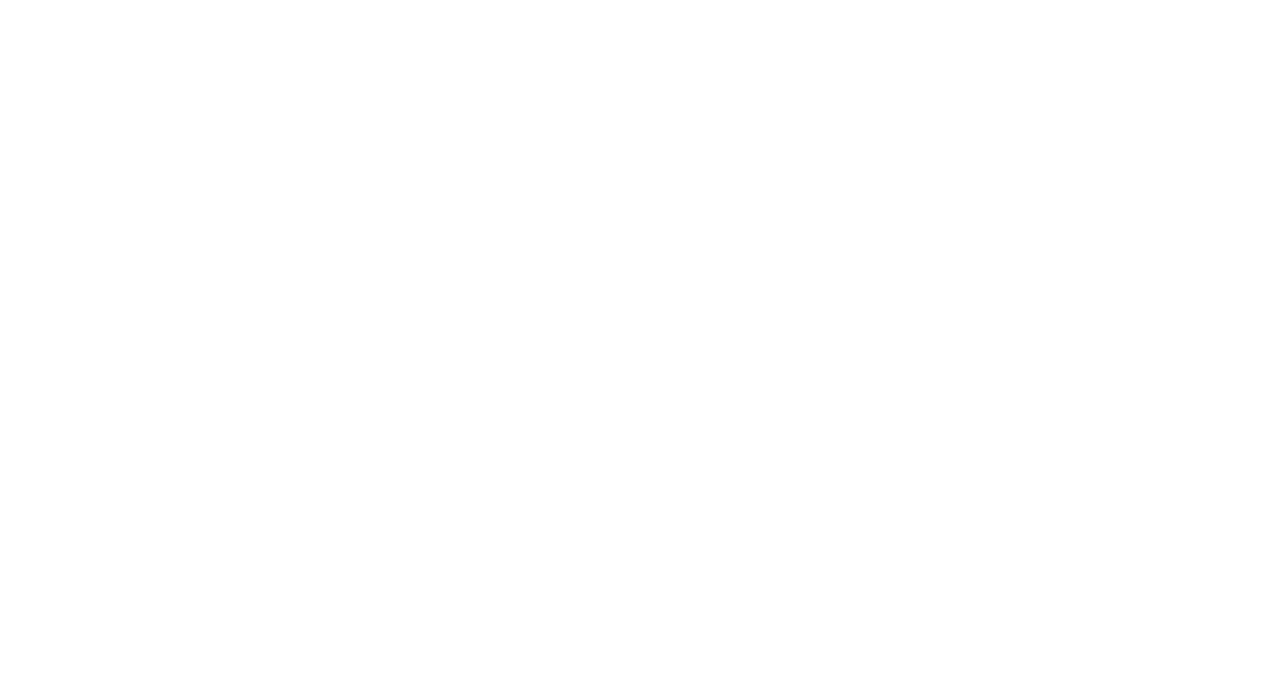
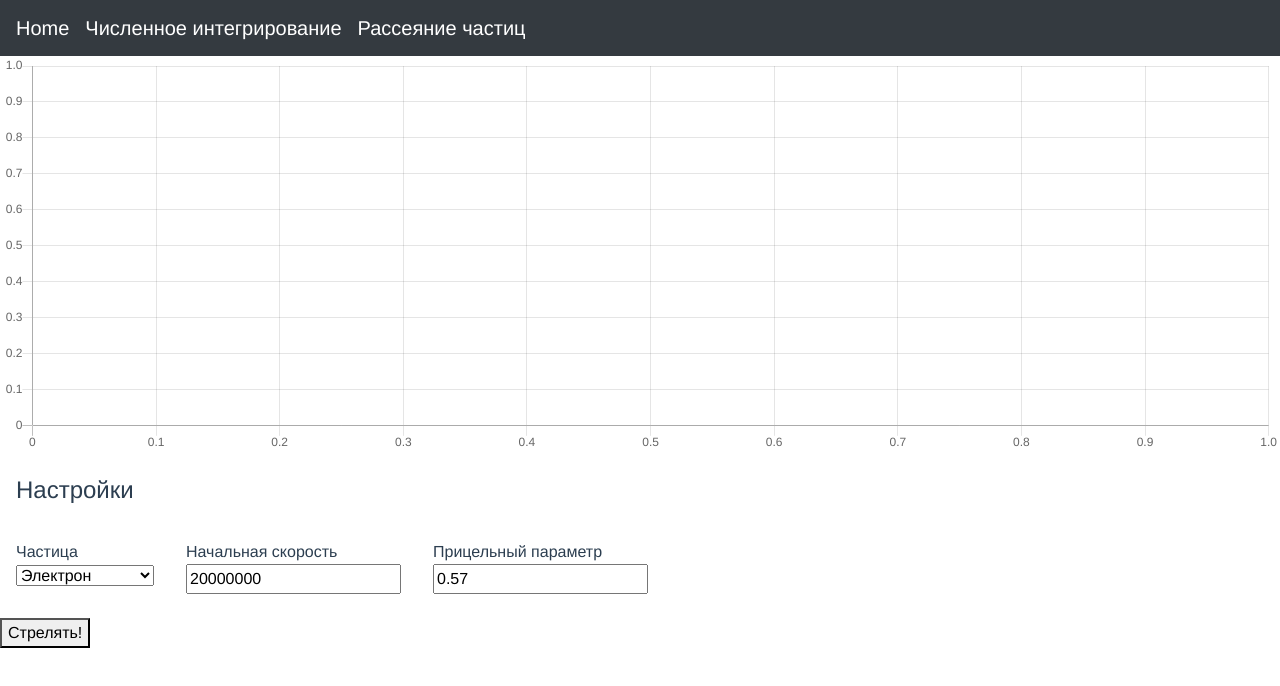
Before and after one commit to borissimkin/modeling-processes-and-systems, a Vue app: page /particle-scattering in a window 1280 px wide. Shown: the top 686 px of the page. Built offline with nearby package versions, Linux system fonts and the light colour scheme.

Commit message:
WIP Рассеяние частиц

```diff
--- a/src/components/NavigationBar.vue
+++ b/src/components/NavigationBar.vue
@@ -5,6 +5,9 @@
     </b-navbar-brand>
     <b-navbar-brand to="/num-integration">
       Численное интегрирование
+    </b-navbar-brand>
+    <b-navbar-brand to="/particle-scattering">
+      Рассеяние частиц
     </b-navbar-brand>
   </b-navbar>
 </template>
--- a/src/components/num-integration/NumIntegrationPage.vue
+++ b/src/components/num-integration/NumIntegrationPage.vue
@@ -11,7 +11,7 @@
 <script>
     import NavigationBar from "@/components/NavigationBar";
     import Settings from "@/components/num-integration/Settings";
-    import Chart from "@/components/num-integration/LineChart";
+    import Chart from "@/components/LineChart";
     import {getPointsFunction, getPointsRectangles, getPointsAccuracyGraph} from "./integral"
     import {getIntegral} from "@/components/num-integration/integral";
     export default {
--- /dev/null
+++ b/src/components/particle-scattering/ParticleScatteringPage.vue
@@ -0,0 +1,58 @@
+<template>
+  <div>
+    <NavigationBar></NavigationBar>
+    <Chart :chart-data="dataForChart"></Chart>
+    <ParticleScatteringSettings v-on:create-graph="createGraph"></ParticleScatteringSettings>
+  </div>
+</template>
+
+<script>
+import ParticleScatteringSettings from "@/components/particle-scattering/ParticleScatteringSettings";
+import Chart from "@/components/LineChart";
+import NavigationBar from "@/components/NavigationBar";
+import {calculateShoot} from "@/components/particle-scattering/shoot";
+
+export default {
+  name: "ParticleScatteringPage",
+  components: {Chart, ParticleScatteringSettings, NavigationBar},
+  data() {
+    return {
+      dataForChart: {},
+
+    }
+  },
+  methods: {
+    createGraph(settings) {
+
+      const points = calculateShoot(settings.particleType, Number(settings.startingSpeed), Number(settings.sightingParameter));
+
+      console.log(points);
+      this.dataForChart = {
+        datasets: [
+          {
+            label: 'Полет',
+            borderColor: '#f87979',
+            data: points,
+            fill: false,
+            showLine: true,
+
+          },
+          {
+            label: 'Железо',
+            borderColor: '#23f11c',
+            data: [{x: 1, y: 0}],
+            fill: true,
+            pointRadius: 20,
+          }
+        ]
+      }
+
+    }
+
+  }
+}
+</script>
+
+<style scoped>
+
+</style>
--- /dev/null
+++ b/src/components/particle-scattering/ParticleScatteringSettings.vue
@@ -0,0 +1,80 @@
+<template>
+  <div>
+    <div class="settings-title">
+      Настройки
+    </div>
+    <div class="settings">
+      <div class="settings__container">
+        <div class="settings__container-title">Частица</div>
+        <select v-model="particleType.selected" aria-label="graph-function-select">
+          <option v-for="option in particleType.options" :key="option.value" :value="option.value">
+            {{ option.text }}
+          </option>
+        </select>
+      </div>
+      <div class="settings__container">
+        <div class="settings__container-title">Начальная скорость</div>
+        <label>
+          <input type="number" v-model="startingSpeed">
+        </label>
+      </div>
+      <div class="settings__container">
+        <div class="settings__container-title">Прицельный параметр</div>
+        <label>
+          <input type="number" v-model="sightingParameter">
+        </label>
+      </div>
+    </div>
+    <button @click="shoot">Стрелять!</button>
+  </div>
+
+</template>
+
+<script>
+export default {
+  name: "ParticleScatteringSettings",
+  data() {
+    return {
+      particleType: {
+        selected: 'electron',
+        options: [
+          {value: 'electron', text: 'Электрон'},
+          {value: 'proton', text: 'Протон'},
+          {value: 'alpha', text: 'Альфа-частица'}
+        ]
+      },
+      startingSpeed: 2e7,
+      sightingParameter: 0.57,
+    }
+  },
+  methods: {
+    shoot() {
+      let settings = {
+        particleType: this.particleType.selected,
+        startingSpeed: this.startingSpeed,
+        sightingParameter: this.sightingParameter,
+      }
+      this.$emit('create-graph', settings);
+    }
+  }
+}
+</script>
+
+<style scoped>
+.settings {
+  display: flex;
+}
+
+.settings__container {
+  padding: 1rem;
+
+}
+
+.settings-title {
+  padding: 1rem;
+  font-size: 1.5rem;
+}
+
+
+
+</style>
--- /dev/null
+++ b/src/components/particle-scattering/consts.js
@@ -0,0 +1,15 @@
+export const Constants = {
+    k: 1 / (4 * 3.14 * 8.85418781762 * Math.pow(10, -12)),
+    electronCharge: -1.6 * Math.pow(10, -19),
+    protonCharge: 1.6 * Math.pow(10, -19),
+    alphaParticleCharge: 3.218 * Math.pow(10, -19),
+    alphaParticleMass: 3.727379240 * Math.pow(10, -27),
+    protonParticleMass: 1.67262192369 * Math.pow(10, -27),
+    electronParticleMass: 9.1093837015 * Math.pow(10, -31),
+
+    ferumCharge: function () {
+        return this.protonCharge * 2;
+    },
+    // startingDistance: 1 // метр
+
+}
--- /dev/null
+++ b/src/components/particle-scattering/shoot.js
@@ -0,0 +1,67 @@
+import {Constants} from "@/components/particle-scattering/consts";
+
+const step = 0.0000000001;
+
+export const calculateShoot = (particleType, startingSpeed, sightingParameter) => {
+    console.log({particleType, sightingParameter, startingSpeed});
+    const points = [];
+    let beginPoint = {x: 0, y: sightingParameter};
+    points.push(beginPoint);
+    let dt = step;
+
+    let vX = startingSpeed;
+    let vY = 0;
+    let aX = 0;
+    let aY = 0
+    let particleCharge = getChargeParticle(particleType);
+    let particleMass = getMassParticle(particleType);
+
+
+
+    for (let i = 0; i < 100; i++) { // todo: условие пока частица не улетела далеко кудато
+        let currentPoint = points[i];
+        let x = currentPoint.x -1;
+        let y = currentPoint.y;
+
+        let r = Math.sqrt(Math.pow(x, 2) + Math.pow(y, 2)) / 1000000;
+        let f = Constants.k * (particleCharge * Constants.ferumCharge() / Math.pow(r, 2))
+        let a = f / particleMass;
+
+        aX = a * (Math.abs(x) / r); // cos
+        aY = a * (y / r); // sin
+
+        vX += aX * dt;
+        vY += aY * dt;
+
+        points.push({
+            x: currentPoint.x + vX * dt,
+            y: currentPoint.y + vY * dt
+        })
+    }
+    return points;
+
+
+}
+
+function getChargeParticle(particleType) {
+    switch (particleType) {
+        case 'proton':
+            return Constants.protonCharge;
+        case 'electron':
+            return Constants.electronCharge;
+        case 'alpha':
+            return Constants.alphaParticleCharge;
+    }
+
+}
+
+function getMassParticle(particleType) {
+    switch (particleType) {
+        case 'proton':
+            return Constants.protonParticleMass;
+        case 'electron':
+            return Constants.electronParticleMass;
+        case 'alpha':
+            return Constants.alphaParticleMass;
+    }
+}
--- a/src/router.js
+++ b/src/router.js
@@ -2,6 +2,7 @@ import Vue from 'vue'
 import Router from 'vue-router'
 import NumIntegrationPage from "@/components/num-integration/NumIntegrationPage";
 import Home from "@/Home";
+import ParticleScatteringPage from "@/components/particle-scattering/ParticleScatteringPage";
 
 Vue.use(Router)
 
@@ -17,6 +18,11 @@ let router = new Router({
             path: '/num-integration',
             name: 'num-integration',
             component: NumIntegrationPage
+        },
+        {
+            path: '/particle-scattering',
+            name: 'particle-scattering',
+            component: ParticleScatteringPage
         }
     ]
 })
```
Also changed, not shown: src/components/LineChart.js (renamed from src/components/num-integration/LineChart.js). Lines whose indentation alone changed are shown as unchanged.
